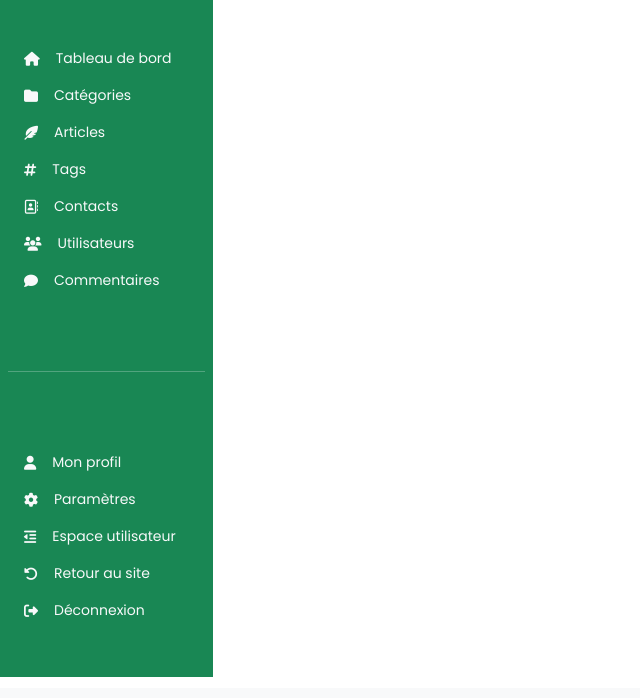
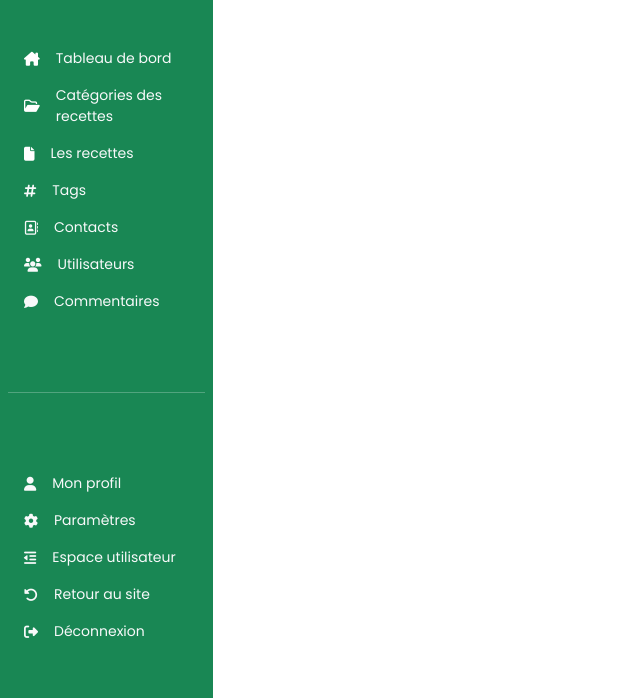
Before and after one commit to yakoubtouati/healthy-food, a Symfony app: template templates/pages/admin/home/index.html.twig in a window 1280 px wide. Shown: the part 112-810 px from the top of the page, without its empty margins (0-640 px from the left). Before the commit the page ends 789 px from the top, so only its background shows below. Run offline with Twig, Linux system fonts and the light colour scheme; the template is opened without the code that fills it, so the values that code supplies are empty; some libraries are stand-ins or nearby versions.

Commit message:
ticket9:creation du themes de espace_admin

```diff
--- a/templates/pages/admin/home/index.html.twig
+++ b/templates/pages/admin/home/index.html.twig
@@ -1,2 +1,12 @@
+{% extends "themes/admin/base.html.twig" %}
 
-{% extends "themes/admin/base.html.twig" %}
+{% block title %}tableau de board
+{% endblock %}
+
+{% block main %}
+
+	<div>
+
+    </div>
+
+{% endblock %}
--- a/templates/themes/admin/base.html.twig
+++ b/templates/themes/admin/base.html.twig
@@ -144,7 +144,7 @@
 
 		{# navbar #}
 
-		<header class="navbar sticky-top bg-light flex-md-nowrap p-0 " data-bs-theme="dark"> <a href="{{path('admin.home.index')}}" class="mx-4 p-3"><img src="{{asset('images/logo.png')}}" width="auto" height="80px"></a>
+		<header class="navbar sticky-top bg-light flex-md-nowrap p-0 " data-bs-theme="dark"> <a href="{{path('admin.home.index')}}" class="mx-4 p-3"><img src="{{asset('images/logo.png')}}" title="logo" alt="un bol healthy" width="auto" height="80px"></a>
 			<ul class="navbar-nav flex-row d-md-none">
 				<li class="nav-item text-nowrap">
 					<button class="nav-link px-3 text-success" type="button" data-bs-toggle="offcanvas" data-bs-target="#sidebarMenu" aria-controls="sidebarMenu" aria-expanded="false" aria-label="Toggle navigation">
@@ -169,20 +169,20 @@
 							<ul class="nav flex-column text-light py-4">
 								<li class="nav-item">
 									<a class="nav-link d-flex align-items-center gap-3 active text-light" aria-current="page" href="">
-										<i class="fa-solid fa-house"></i>
+										<i class="fa-solid fa-house-chimney" style="color: #ffffff;"></i>
 										Tableau de bord
 									</a>
 								</li>
 								<li class="nav-item">
 									<a class="nav-link d-flex align-items-center gap-3 text-light" href="">
-										<i class="fa-solid fa-folder"></i>
-										Catégories
+										<i class="fa-regular fa-folder-open" style="color: #ffffff;"></i>
+										Catégories des recettes
 									</a>
 								</li>
 								<li class="nav-item">
 									<a class="nav-link d-flex align-items-center gap-3 text-light" href="">
-										<i class="fa-solid fa-feather-pointed"></i>
-										Articles
+										<i class="fa-solid fa-file" style="color: #ffffff;"></i>
+										Les recettes
 									</a>
 								</li>
 								<li class="nav-item">
--- a/templates/themes/visitor/base.html.twig
+++ b/templates/themes/visitor/base.html.twig
@@ -42,7 +42,7 @@
 
 		<nav class="navbar navbar-expand-lg navbar-light bg-light py-3">
 			<div class="container-fluid ">
-				<a class="navbar-brand text-success mx-2" href="{{path('visitor.welcome.index')}}"><img src="{{asset('/images/logo.png')}}" width="auto" height="80px"></a>
+				<a class="navbar-brand text-success mx-2" href="{{path('visitor.welcome.index')}}"><img src="{{asset('/images/logo.png')}}" title="logo-healthy-food" alt="un bol healthy" width="auto" height="80px"></a>
 				<button class="navbar-toggler" type="button" data-bs-toggle="collapse" data-bs-target="#navbarNavDropdown" aria-controls="navbarNavDropdown" aria-expanded="false" aria-label="Toggle navigation">
 					<span class="navbar-toggler-icon"></span>
 				</button>
@@ -167,7 +167,7 @@
 					</div>
 				</div>
 				<div>
-					<a href="{{path('visitor.welcome.index')}}"><img src="{{asset('/images/logo-pied-de-page.png')}}" height="200px" width="auto"></a>
+					<a href="{{path('visitor.welcome.index')}}"><img src="{{asset('/images/logo-pied-de-page.png')}}" title="logo pied de page" alt="un bol healthy" height="200px" width="auto"></a>
 				</div>
 			</div>
 			<div class="text-center color-light">© 2023 copyright : healthy-food</div>
```
Also changed, not shown: templates/pages/visitor/welcome/index.html.twig (+5 -5 lines), public/images/dashboard.jpg (added), public/images/dashboard2.jpg (added), public/images/dashboard3.jpg (added), 4 other files.
